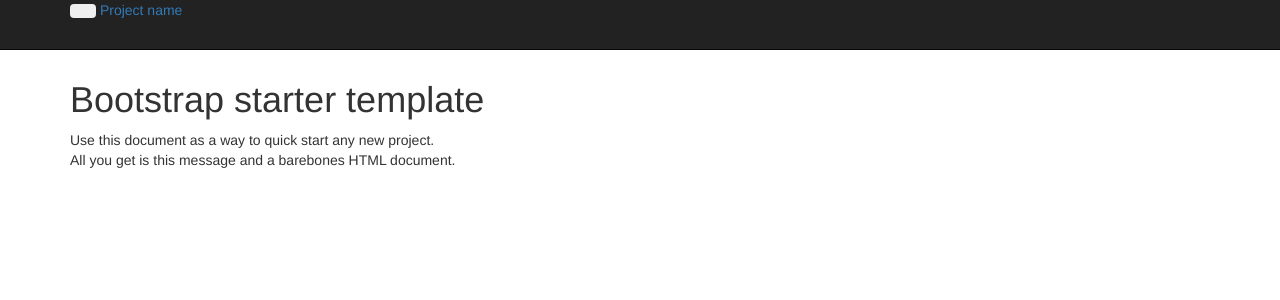
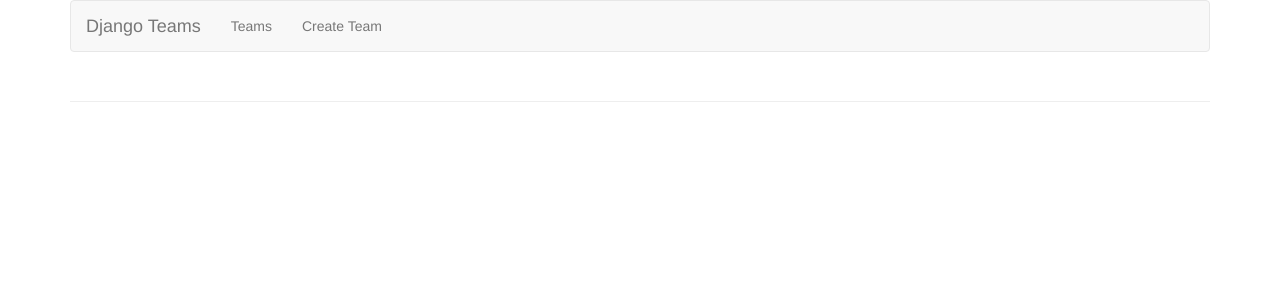
Before and after one commit to chathaway-codes/django_teams, a Django app: template templates/base.html in a window 1280 px wide. Shown: the top 300 px of the page. Run offline with Django 3.2, Linux system fonts and the light colour scheme; the template is opened without the code that fills it, so the values that code supplies are empty; parts of the project's set-up code (start-up, migrations or seed data) failed here and were passed over; some libraries are stand-ins or nearby versions.

Commit message:
Started work on the UI for managing teams

```diff
--- a/django_teams/settings.py
+++ b/django_teams/settings.py
@@ -125,6 +125,9 @@
     # Uncomment the next line to enable admin documentation:
     'django.contrib.admindocs',
     'django_teams',
+    'south',
+
+    'bootstrap3',
 )
 
 # A sample logging configuration. The only tangible logging
--- /dev/null
+++ b/django_teams/templates/django_teams/fragments/default.html
@@ -0,0 +1 @@
+{{ object }}
--- a/django_teams/urls.py
+++ b/django_teams/urls.py
@@ -6,12 +6,16 @@
 from django.contrib import admin
 admin.autodiscover()
 
+from django_teams.views import *
+
 urlpatterns = patterns('',
     url(r'^admin/doc/', include('django.contrib.admindocs.urls')),
     url(r'^admin/', include(admin.site.urls)),
 
     # TemplateView + Login
     #url(r'^$', login_required(TemplateView.as_view(template_name="home.html")), {}, 'home'),
+    url(r'^teams/$', TeamListView.as_view(), name='team-list'),
+    url(r'^teams/(?P<pk>\d+)/$', TeamDetailView.as_view(), name='team-detail'),
 )
 
 if settings.DEBUG:
--- a/templates/base.html
+++ b/templates/base.html
@@ -1,79 +1,50 @@
+{% load bootstrap3 %}
+
 <!DOCTYPE html>
 <html lang="en">
   <head>
-    <meta charset="utf-8">
     <title>{% block title %}My Site{% endblock %}</title>
-    <meta name="viewport" content="width=device-width, initial-scale=1.0">
-    <meta name="description" content="">
-    <meta name="author" content="">
-
-    <!-- Le styles -->
-    <link href="{{ STATIC_URL }}bootstrap/css/bootstrap.css" rel="stylesheet">
-    <style>
-      body {
-        padding-top: 60px; /* 60px to make the container go all the way to the bottom of the topbar */
-      }
-    </style>
-    <link href="{{ STATIC_URL }}bootstrap/css/bootstrap-responsive.css" rel="stylesheet">
-
-    <!-- HTML5 shim, for IE6-8 support of HTML5 elements -->
-    <!--[if lt IE 9]>
-      <script src="{{ STATIC_URL }}bootstrap/js/html5shiv.js"></script>
-    <![endif]-->
-
-    <!-- Fav and touch icons -->
-    <link rel="apple-touch-icon-precomposed" sizes="144x144" href="{{ STATIC_URL }}bootstrap/ico/apple-touch-icon-144-precomposed.png">
-    <link rel="apple-touch-icon-precomposed" sizes="114x114" href="{{ STATIC_URL }}bootstrap/ico/apple-touch-icon-114-precomposed.png">
-      <link rel="apple-touch-icon-precomposed" sizes="72x72" href="{{ STATIC_URL }}bootstrap/ico/apple-touch-icon-72-precomposed.png">
-                    <link rel="apple-touch-icon-precomposed" href="{{ STATIC_URL }}bootstrap/ico/apple-touch-icon-57-precomposed.png">
-                                   <link rel="shortcut icon" href="{{ STATIC_URL }}bootstrap/ico/favicon.png">
+    {% bootstrap_css %}
   </head>
 
   <body>
 
-    <div class="navbar navbar-inverse navbar-fixed-top">
-      <div class="navbar-inner">
     <div class="container">
-          <button type="button" class="btn btn-navbar" data-toggle="collapse" data-target=".nav-collapse">
+
+    <!-- Static navbar -->
+        <div class="navbar navbar-default" role="navigation">
+            <div class="container-fluid">
+                <div class="navbar-header">
+                    <button type="button" class="navbar-toggle" data-toggle="collapse" data-target=".navbar-collapse">
+                        <span class="sr-only">Toggle navigation</span>
                         <span class="icon-bar"></span>
                         <span class="icon-bar"></span>
                         <span class="icon-bar"></span>
                     </button>
-          <a class="brand" href="#">Project name</a>
-          <div class="nav-collapse collapse">
-            <ul class="nav">
-              <li class="active"><a href="#">Home</a></li>
-              <li><a href="#about">About</a></li>
-              <li><a href="#contact">Contact</a></li>
+                    <a class="navbar-brand" href="#">Django Teams</a>
+                </div>
+                <div class="navbar-collapse collapse">
+                    <ul class="nav navbar-nav">
+                        <li><a href="#">Teams</a></li>
+                        <li><a href="#">Create Team</a></li>
                     </ul>
                 </div><!--/.nav-collapse -->
-        </div>
-      </div>
+            </div><!--/.container-fluid -->
         </div>
 
+        <div class="page-header">
+            {% block page-header %}{% endblock %}
+        </div>
+
+        <div class="alerts">
+            {% bootstrap_messages %}
+        </div>
         <div class="container">
-
-      <h1>Bootstrap starter template</h1>
-      <p>Use this document as a way to quick start any new project.<br> All you get is this message and a barebones HTML document.</p>
-
+            {% block content %}{% endblock %}
         </div> <!-- /container -->
 
-    <!-- Le javascript
-    ================================================== -->
-    <!-- Placed at the end of the document so the pages load faster -->
-    <script src="{{ STATIC_URL }}bootstrap/js/jquery.js"></script>
-    <script src="{{ STATIC_URL }}bootstrap/js/bootstrap-transition.js"></script>
-    <script src="{{ STATIC_URL }}bootstrap/js/bootstrap-alert.js"></script>
-    <script src="{{ STATIC_URL }}bootstrap/js/bootstrap-modal.js"></script>
-    <script src="{{ STATIC_URL }}bootstrap/js/bootstrap-dropdown.js"></script>
-    <script src="{{ STATIC_URL }}bootstrap/js/bootstrap-scrollspy.js"></script>
-    <script src="{{ STATIC_URL }}bootstrap/js/bootstrap-tab.js"></script>
-    <script src="{{ STATIC_URL }}bootstrap/js/bootstrap-tooltip.js"></script>
-    <script src="{{ STATIC_URL }}bootstrap/js/bootstrap-popover.js"></script>
-    <script src="{{ STATIC_URL }}bootstrap/js/bootstrap-button.js"></script>
-    <script src="{{ STATIC_URL }}bootstrap/js/bootstrap-collapse.js"></script>
-    <script src="{{ STATIC_URL }}bootstrap/js/bootstrap-carousel.js"></script>
-    <script src="{{ STATIC_URL }}bootstrap/js/bootstrap-typeahead.js"></script>
+    </div>
 
+    {% bootstrap_javascript jquery=True %}
   </body>
 </html>
```
Also changed, not shown: django_teams/fixtures/test_data.json (+1 -1 lines), django_teams/models.py (+44 -0 lines), django_teams/templates/django_teams/fragments/auth/user.html (added, +8 -0 lines), django_teams/templates/django_teams/team_detail.html (added, +46 -0 lines), django_teams/templates/django_teams/team_list.html (added, +51 -0 lines), django_teams/templatetags/teams.py (added, +31 -0 lines), django_teams/tests/test_teams.py (+37 -3 lines), django_teams/tests/test_views.py (added, +71 -0 lines), django_teams/views.py (+22 -2 lines), django_teams/migrations/0001_initial.py (added), django_teams/migrations/0002_auto__add_field_team_private.py (added), django_teams/migrations/__init__.py (added). Lines whose indentation alone changed are shown as unchanged.
